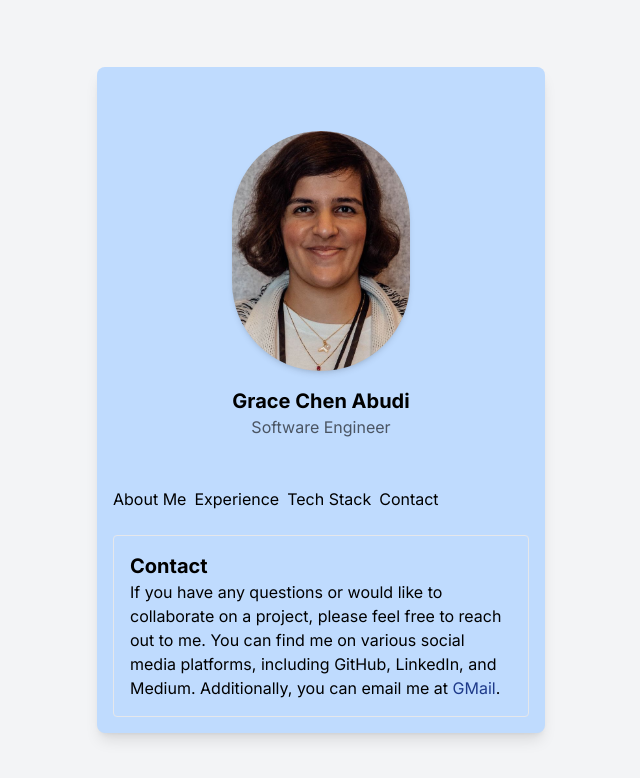
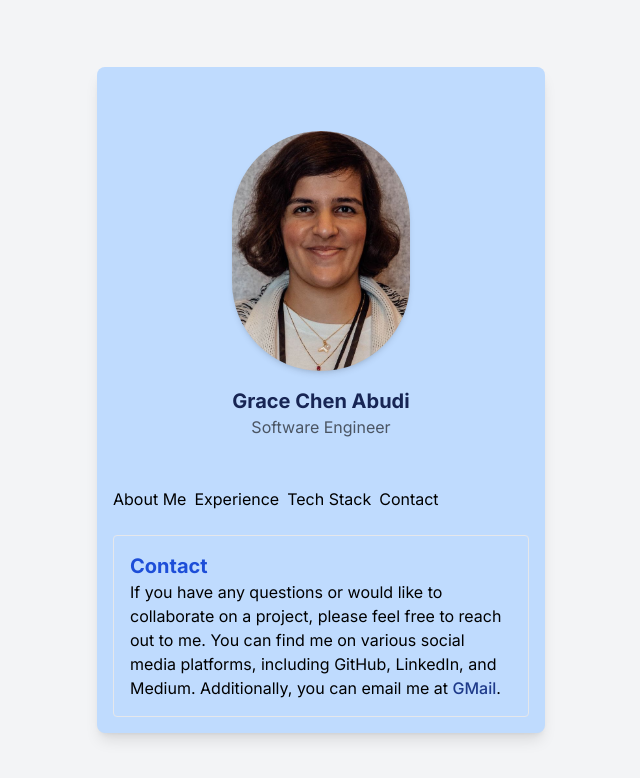
Before and after one commit to Chen-Abudi/my-profile-card, a Next.js app: page / in a window 1280 px wide. Both pictures are taken after a click on the button "Contact". Shown: the top 778 px of the page, without its empty margins (319-959 px from the left). Built offline with nearby package versions, Linux system fonts and the light colour scheme.

Commit message:
style: Add priority to profile image and hover to mail

```diff
--- a/src/components/profile/ProfileCard.tsx
+++ b/src/components/profile/ProfileCard.tsx
@@ -15,9 +15,12 @@ const ProfileCard: React.FC = () => {
             className="relative object-cover object-center rounded-full w-fit h-60 mt-6 text-gray-700 bg-white shadow-md bg-clip-border"
             alt="My profile photo"
             src={myImg}
+            priority
           />
           <div className="flex flex-col items-center m-4">
-            <h1 className="text-xl font-bold">Grace Chen Abudi</h1>
+            <h1 className="text-xl font-bold text-blue-950">
+              Grace Chen Abudi
+            </h1>
             <p className="text-gray-600">Software Engineer</p>
           </div>
         </div>
--- a/src/components/profile/tabs/ContactTab.tsx
+++ b/src/components/profile/tabs/ContactTab.tsx
@@ -3,13 +3,16 @@ import React from "react";
 const ContactTab: React.FC = () => {
   return (
     <div>
-      <h2 className="text-xl font-bold">Contact</h2>
+      <h2 className="text-xl font-bold text-blue-700">Contact</h2>
       <p>
         If you have any questions or would like to collaborate on a project,
         please feel free to reach out to me. You can find me on various social
         media platforms, including GitHub, LinkedIn, and Medium. Additionally,
         you can email me at{" "}
-        <a href="mailto:cheezumcali23@gmail.com" className="text-blue-900">
+        <a
+          href="mailto:cheezumcali23@gmail.com"
+          className="font-medium text-blue-900 hover:text-blue-500"
+        >
           GMail
         </a>
         .
```
